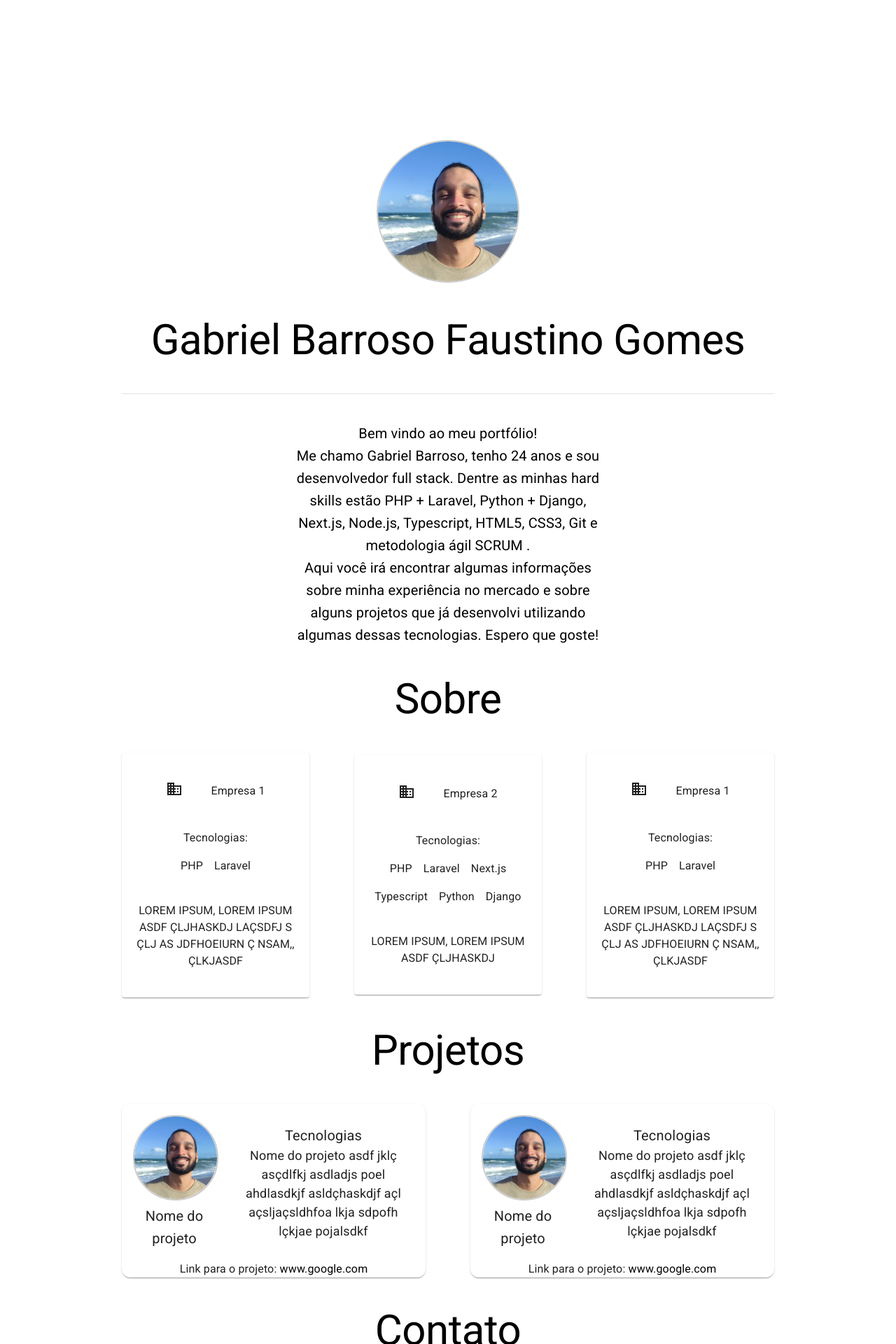
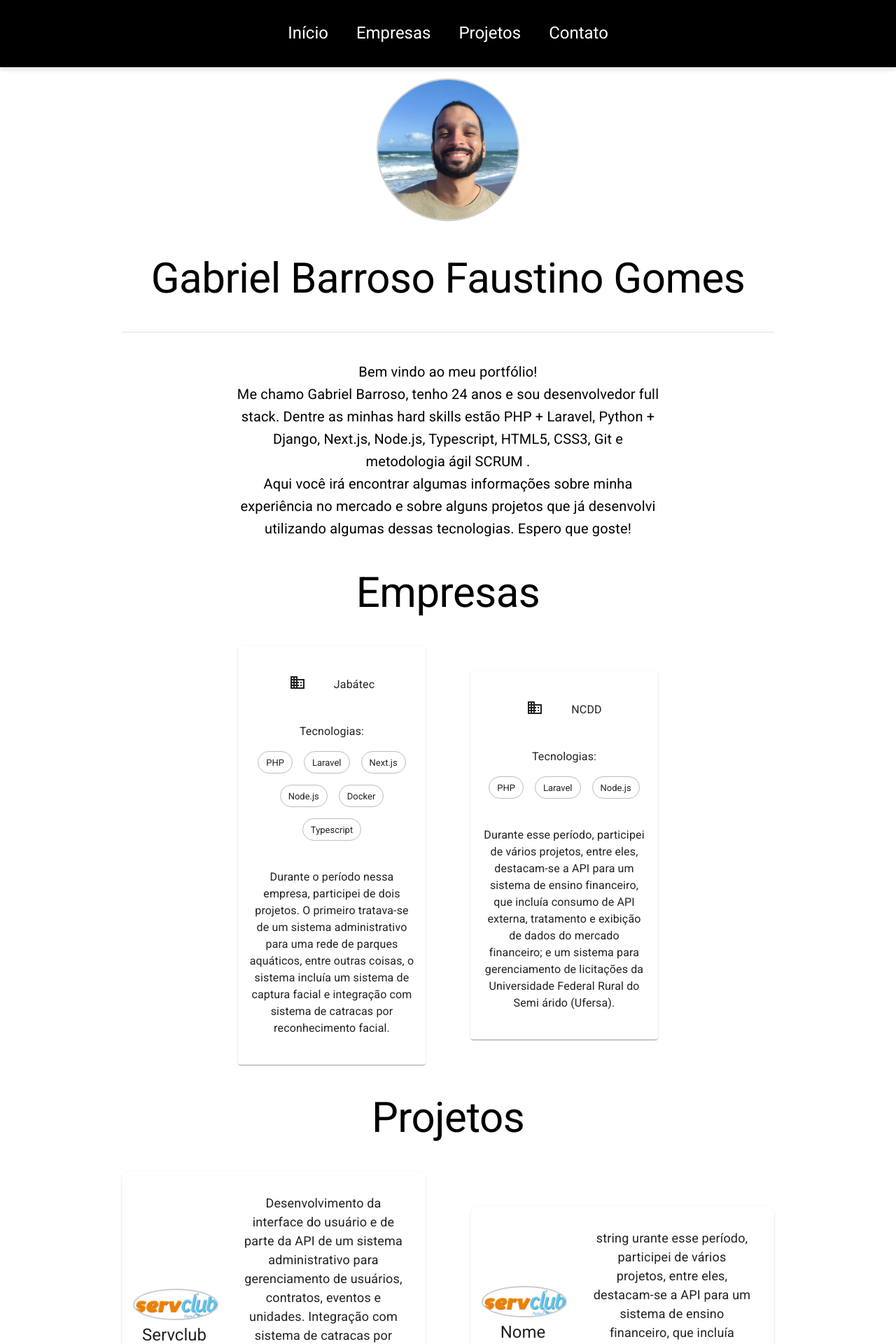
Before and after one commit to barrosocode/my-portfolio, a Next.js app: page / in a window 1280 px wide. Shown: the top 1920 px of the page at 70% size. Built offline with nearby package versions, Linux system fonts and the light colour scheme.

Commit message:
Configurando a responsividade do menu e do rodapé + Adicionando dados das empresas e do primeiro projeto

```diff
--- a/src/app/layout.tsx
+++ b/src/app/layout.tsx
@@ -1,38 +1,12 @@
 "use client";
 
-// import type {Metadata} from "next";
-// import localFont from "next/font/local";
 import "./globals.css";
 import Menu from "../components/menu";
 import Grid from "@mui/material/Grid2";
-
-// const geistSans = localFont({
-//     src: "./fonts/GeistVF.woff",
-//     variable: "--font-geist-sans",
-//     weight: "100 900",
-// });
-// const geistMono = localFont({
-//     src: "./fonts/GeistMonoVF.woff",
-//     variable: "--font-geist-mono",
-//     weight: "100 900",
-// });
-
-// export const metadata: Metadata = {
-//     title: "Create Next App",
-//     description: "Generated by create next app",
-// };
-
 import {ReactNode} from "react";
 import {ThemeProvider} from "@mui/material";
 import theme from "@/theme/theme";
 import "./globals.css";
-
-{
-    /* CssBaseline aplica o reset de estilos padrão do Material-UI */
-}
-{
-    /* <CssBaseline /> */
-}
 
 interface RootLayoutProps {
     children: ReactNode;
@@ -43,9 +17,23 @@ const RootLayout = ({children}: RootLayoutProps) => {
         <html lang="en">
             <body>
                 <ThemeProvider theme={theme}>
-                    <Menu />
+                    {/* Menu fixado no topo */}
+                    <Grid
+                        sx={{
+                            position: "fixed",
+                            top: 0,
+                            left: 0,
+                            width: "100%",
+                            zIndex: 1000,
+                            backgroundColor: theme.palette.background.default,
+                            boxShadow: "0px 4px 6px rgba(0, 0, 0, 0.1)",
+                        }}
+                    >
+                        <Menu />
+                    </Grid>
 
-                    <Grid container spacing={5} sx={{padding: 3}}>
+                    {/* Espaçamento para compensar o menu fixo */}
+                    <Grid container spacing={5} sx={{paddingTop: 10, padding: 3}}>
                         {children}
                     </Grid>
                 </ThemeProvider>
@@ -55,23 +43,3 @@ const RootLayout = ({children}: RootLayoutProps) => {
 };
 
 export default RootLayout;
-
-// export default function RootLayout({
-//     children,
-// }: Readonly<{
-//     children: React.ReactNode;
-// }>) {
-//     return (
-//         <html lang="pt">
-//             {/* <body className={`${geistSans.variable} ${geistMono.variable} antialiased`}>{children}</body> */}
-
-//             <body>
-// <Menu />
-
-// <Grid container spacing={5} sx={{padding: 3}}>
-//     {children}
-// </Grid>
-//             </body>
-//         </html>
-//     );
-// }
--- a/src/app/page.tsx
+++ b/src/app/page.tsx
@@ -10,19 +10,31 @@ import Footer from "@/components/footer";
 
 const empresas = [
     {
-        name: "Empresa 1",
-        tecnology: ["PHP", "Laravel"],
-        description: "LOREM IPSUM, LOREM IPSUM ASDF ÇLJHASKDJ  LAÇSDFJ S ÇLJ AS JDFHOEIURN Ç NSAM,, ÇLKJASDF",
+        name: "Jabátec",
+        tecnology: ["PHP", "Laravel", "Next.js", "Node.js", "Docker", "Typescript"],
+        description: "Durante o período nessa empresa, participei de dois projetos. O primeiro tratava-se de um sistema administrativo para uma rede de parques aquáticos, entre outras coisas, o sistema incluía um sistema de captura facial e integração com sistema de catracas por reconhecimento facial.",
     },
     {
-        name: "Empresa 2",
-        tecnology: ["PHP", "Laravel", "Next.js", "Typescript", "Python", "Django"],
-        description: "LOREM IPSUM, LOREM IPSUM ASDF ÇLJHASKDJ  ",
+        name: "NCDD",
+        tecnology: ["PHP", "Laravel", "Node.js"],
+        description: "Durante esse período, participei de vários projetos, entre eles, destacam-se a API para um sistema de ensino financeiro, que incluía consumo de API externa, tratamento e exibição de dados do mercado financeiro; e um sistema para gerenciamento de licitações da Universidade Federal Rural do Semi árido (Ufersa).",
+    },
+];
+
+const projetos = [
+    {
+        name: "Servclub",
+        tecnology: ["PHP", "Laravel", "Next.js", "Typescript", "Docker"],
+        description: "Desenvolvimento da interface do usuário e de parte da API de um sistema administrativo para gerenciamento de usuários, contratos, eventos e unidades. Integração com sistema de catracas por reconhecimento facial.",
+        image: "/servclub2.png",
+        link: "https://servclube.vercel.app/dashboard/",
     },
     {
-        name: "Empresa 1",
-        tecnology: ["PHP", "Laravel"],
-        description: "LOREM IPSUM, LOREM IPSUM ASDF ÇLJHASKDJ  LAÇSDFJ S ÇLJ AS JDFHOEIURN Ç NSAM,, ÇLKJASDF",
+        name: "Nome Projeto 2",
+        tecnology: ["PHP", "Laravel", "Python"],
+        description: "string urante esse período, participei de vários projetos, entre eles, destacam-se a API para um sistema de ensino financeiro, que incluía consumo de API externa, tratamen",
+        image: "/servclub2.png",
+        link: "string",
     },
 ];
 
@@ -35,7 +47,7 @@ export default function Home() {
                 <Grid size={{xs: 12, md: 10}} padding={3}>
                     <Grid container spacing={5} alignItems="center" justifyContent="center" style={{minWidth: "100%"}} marginTop={5}>
                         <Grid>
-                            <CircleImage />
+                            <CircleImage image="/profile.png" />
                         </Grid>
 
                         <Grid>
@@ -49,7 +61,7 @@ export default function Home() {
                     </Grid>
                     {/* PHP + Laravel, Python + Django, Next.js, */}
                     <Grid container spacing={5} alignItems="center" justifyContent="center" style={{minWidth: "100%"}} marginTop={5}>
-                        <Grid size={{xs: 12, md: 10, lg: 6}}>
+                        <Grid size={{xs: 12, md: 10, lg: 8}}>
                             <Typography textAlign={"center"} variant="h6">
                                 Bem vindo ao meu portfólio! <br />
                                 Me chamo Gabriel Barroso, tenho 24 anos e sou desenvolvedor full stack. Dentre as minhas hard skills estão PHP + Laravel, Python + Django, Next.js, Node.js, Typescript, HTML5, CSS3, Git e metodologia ágil SCRUM . <br />
@@ -57,10 +69,10 @@ export default function Home() {
                             </Typography>
                         </Grid>
                     </Grid>
-                    <Grid container spacing={5} alignItems="center" justifyContent="center" style={{minWidth: "100%"}} textAlign={"center"} id={"sobre"} marginTop={5}>
+                    <Grid container spacing={5} alignItems="center" justifyContent="center" style={{minWidth: "100%"}} textAlign={"center"} id={"empresas"} marginTop={5}>
                         <Grid>
                             <Typography variant="h2" textAlign="center">
-                                Sobre
+                                Empresas
                             </Typography>
                         </Grid>
                     </Grid>
@@ -79,12 +91,17 @@ export default function Home() {
                         </Grid>
                     </Grid>
                     <Grid container spacing={8} alignItems="center" justifyContent="center" style={{minWidth: "100%"}} textAlign={"center"} marginTop={5}>
-                        <Grid size={{xs: 12, md: 6}}>
+                        {projetos.map((projeto, index) => (
+                            <Grid key={index} size={{xs: 12, md: 6}}>
+                                <Projeto {...projeto} />
+                            </Grid>
+                        ))}
+                        {/* <Grid size={{xs: 12, md: 6}}>
                             <Projeto />
                         </Grid>
                         <Grid size={{xs: 12, md: 6}}>
                             <Projeto />
-                        </Grid>
+                        </Grid> */}
                     </Grid>
                     <Grid container spacing={5} alignItems="center" justifyContent="center" style={{minWidth: "100%"}} textAlign={"center"} id={"contato"} marginTop={5}>
                         <Grid>
--- a/src/components/circle-image.tsx
+++ b/src/components/circle-image.tsx
@@ -1,20 +1,24 @@
 // Imports
 import Image from "next/image";
 
+interface CircleImageProps {
+    image: string; // Define que a prop `image` deve ser uma string
+}
+
 // Component
-const CircleImage = () => {
+const CircleImage = ({image}: CircleImageProps) => {
     return (
         <Image
-            src="/profile.png" // Caminho relativo à pasta public
+            src={image}
             alt="Circular example"
-            width={200} // Defina a largura da imagem
-            height={200} // Defina a altura da imagem
+            width={200} // Largura da imagem
+            height={200} // Altura da imagem
             style={{
                 borderRadius: "50%", // Torna a imagem circular
-                objectFit: "cover", // Garante que a imagem se ajuste ao contêiner
+                objectFit: "cover", // Ajusta a imagem ao contêiner
                 border: "2px solid #ccc", // Opcional: Adiciona uma borda
-                maxWidth: "100%", // Para tornar responsivo
-                height: "auto", // Para manter a proporção
+                maxWidth: "100%", // Responsividade
+                height: "auto", // Mantém a proporção
             }}
         />
     );
--- a/src/components/experiencias.tsx
+++ b/src/components/experiencias.tsx
@@ -1,6 +1,6 @@
 // Imports
 
-import {Card, Typography} from "@mui/material";
+import {Card, Chip, Typography} from "@mui/material";
 import Grid from "@mui/material/Grid2";
 import BusinessIcon from "@mui/icons-material/Business";
 
@@ -28,7 +28,8 @@ const Experiencia = (e: EmpresaInterface) => {
                         </Grid>
                         {e.tecnology.map((t, index) => (
                             <Grid key={index}>
-                                <Typography key={index}>{t ?? "Tecnologias"}</Typography>
+                                <Chip label={t} variant="outlined" />
+                                {/* <Typography key={index}>{t ?? "Tecnologias"}</Typography> */}
                             </Grid>
                         ))}
                     </Grid>
--- a/src/components/menu.tsx
+++ b/src/components/menu.tsx
@@ -1,35 +1,54 @@
 // Imports
 import {Link, Typography} from "@mui/material";
 import Grid from "@mui/material/Grid2";
-import {Fragment} from "react";
+import {Fragment, MouseEvent} from "react";
 
 // Component
 const Menu = () => {
+    const handleSmoothScroll = (event: MouseEvent<HTMLAnchorElement>, targetId: string) => {
+        event.preventDefault(); // Evita o comportamento padrão de navegação
+
+        if (targetId === "#") {
+            // Caso especial: Retornar ao topo da página
+            window.scrollTo({top: 0, behavior: "smooth"});
+        } else {
+            // Rolagem suave para a seção correspondente
+            const targetElement = document.querySelector(targetId); // Seleciona o elemento alvo pelo ID
+            if (targetElement) {
+                targetElement.scrollIntoView({behavior: "smooth"}); // Faz o scroll suave
+            }
+        }
+    };
+
     return (
         <Fragment>
-            <Grid container spacing={10} justifyContent={"center"} sx={{margin: 3, padding: 1}}>
+            <Grid container spacing={5} justifyContent={"center"} sx={{margin: 3, padding: 1}}>
                 <Grid>
                     <Typography variant="h5">
-                        <Link href="/" underline="none">
-                            Index
+                        <Link href="#" underline="none" onClick={(e) => handleSmoothScroll(e, "#")}>
+                            Início
                         </Link>
                     </Typography>
                 </Grid>
                 <Grid>
                     <Typography variant="h5">
-                        <Link href="/admin" underline="none">
-                            Sobre
+                        <Link href="#sobre" underline="none" onClick={(e) => handleSmoothScroll(e, "#empresas")}>
+                            Empresas
                         </Link>
                     </Typography>
                 </Grid>
                 <Grid>
                     <Typography variant="h5">
-                        <Link underline="none">Projetos</Link>
+                        <Link href="#projetos" underline="none" onClick={(e) => handleSmoothScroll(e, "#projetos")}>
+                            Projetos
+                        </Link>
                     </Typography>
                 </Grid>
                 <Grid>
                     <Typography variant="h5">
-                        <Link underline="none">Contato</Link>
+                        <Link href="#contato" underline="none" onClick={(e) => handleSmoothScroll(e, "#contato")}>
+                            Contato
+                        </Link>
                     </Typography>
                 </Grid>
             </Grid>
--- a/src/components/projetos.tsx
+++ b/src/components/projetos.tsx
@@ -1,24 +1,35 @@
 // Imports
-
-import {Card, Link, Typography} from "@mui/material";
+import {Card, Chip, Link, Typography} from "@mui/material";
 import Grid from "@mui/material/Grid2";
 import CircleImage from "./circle-image";
 
+interface ProjetoInterface {
+    name: string;
+    tecnology: string[];
+    description: string;
+    image: string;
+    link: string;
+}
+
 // Component
-const Projeto = () => {
+const Projeto = (p: ProjetoInterface) => {
     return (
         <Card sx={{borderRadius: 3}}>
             <Grid container spacing={3} alignItems="center" justifyContent="center" style={{minWidth: "100%"}} textAlign={"center"} padding={2}>
                 <Grid size={4}>
-                    <CircleImage />
-                    <Typography variant="h6">Nome do projeto</Typography>
+                    <CircleImage image={p.image} />
+                    <Typography variant="h5">{p.name}</Typography>
                 </Grid>
                 <Grid size={8}>
-                    <Grid>
-                        <Typography fontSize={20}>Tecnologias</Typography>
+                    <Grid padding={2}>
+                        <Typography fontSize={18}>{p.description}</Typography>
                     </Grid>
-                    <Grid>
-                        <Typography fontSize={18}>Nome do projeto asdf jklç asçdlfkj asdladjs poel ahdlasdkjf asldçhaskdjf açl açsljaçsldhfoa lkja sdpofh lçkjae pojalsdkf</Typography>
+                    <Grid container spacing={2} alignItems="center" justifyContent="center" style={{minWidth: "100%"}} textAlign={"center"} padding={2}>
+                        {p.tecnology.map((t, index) => (
+                            <Grid key={index}>
+                                <Chip label={t} variant="outlined" />
+                            </Grid>
+                        ))}
                     </Grid>
                 </Grid>
             </Grid>
@@ -26,8 +37,8 @@ const Projeto = () => {
                 <Grid size={12}>
                     <Typography>
                         Link para o projeto:{" "}
-                        <Link href="https://www.google.com" underline={"none"} sx={{color: "black"}} target="blank">
-                            www.google.com
+                        <Link href={p.link} underline={"none"} sx={{color: "black"}} target="blank">
+                            {p.link}
                         </Link>
                     </Typography>
                 </Grid>
@@ -35,5 +46,6 @@ const Projeto = () => {
         </Card>
     );
 };
+
 // Export
 export default Projeto;
--- a/src/theme/theme.ts
+++ b/src/theme/theme.ts
@@ -1,12 +1,16 @@
-import {createTheme} from "@mui/material/styles";
+import {createTheme, responsiveFontSizes} from "@mui/material/styles";
 
-const theme = createTheme({
+let theme = createTheme({
     palette: {
         primary: {
             main: "#1976d2",
         },
         secondary: {
             main: "#dc004e",
+        },
+        background: {
+            default: "#000000",
+            paper: "#ffffff",
         },
     },
     components: {
@@ -23,4 +27,6 @@ const theme = createTheme({
     },
 });
 
+theme = responsiveFontSizes(theme);
+
 export default theme;
```
Also changed, not shown: src/components/footer.tsx (+17 -5 lines), public/servclub 1.svg (added), public/servclub2.png (added).
